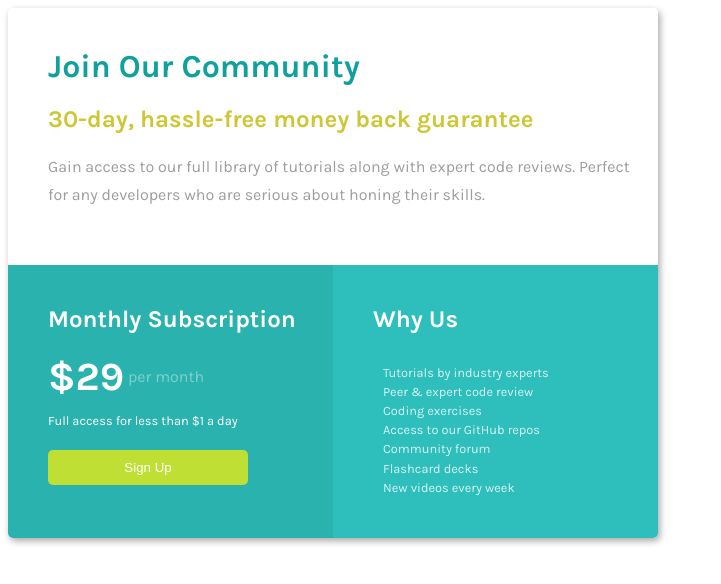
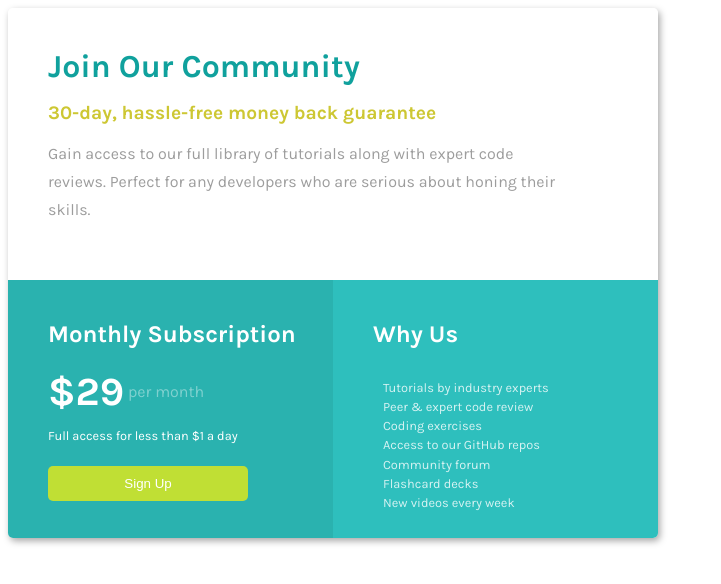
Before and after one commit to SkandaUdupi/Front_end_Mentor, a plain HTML site: page index.html in a window 1280 px wide. Shown: the whole page, without its empty margins (0-721 px from the left). Drawn offline with Linux system fonts and the light colour scheme.

Commit message:
Update style.css

```diff
--- a/style.css
+++ b/style.css
@@ -6,6 +6,7 @@ html {
     border-radius: 5px;
     overflow:hidden;
     margin:0;
+
 }
 h1 {
     margin:0;
@@ -13,24 +14,26 @@ h1 {
 .top-box {
     background-color: #FFFFFF;
     margin:0;
-    padding:40px 20px 40px 40px;
+    padding:40px 10px 40px 40px;
 }
 #title {
     color: #10A19D;
-    font-family: 'Karla', sans-serif;
+
 
 }
 #subtitle {
     color: #CDC733;
+    font-size:larger;
 }
 .top-box p {
     color: #9D9D9D;
-    width: 100%;
+    width: 85%;
     line-height:1.75rem;
-    font-family: 'Karla', sans-serif;
 }
 .bot-container {
     margin:0;
+    display:flex;
+    flex-direction:column;
 }
 .left-box {
     background-color: #2AB2AF;
@@ -38,8 +41,7 @@ h1 {
     padding:20px;
     padding-left:40px;
     color: white;
-    font-family: 'Karla', sans-serif;
-    width:100%;
+
 }
 .left-box h2 {
     margin:0px;
@@ -50,8 +52,7 @@ h1 {
     padding: 20px;
     padding-left:40px;
     color:white;
-    font-family: 'Karla', sans-serif;
-    width:100%;
+
 }
 .desc {
     width:60%;
@@ -74,7 +75,6 @@ h1 {
     display: inline-block;
     margin: 20px auto;
     position: relative;
-    font-family: 'Karla', sans-serif;
 }
 #btn {
     position:relative;
@@ -114,5 +114,12 @@ ul {
   }
   .bot-container {
     display:flex;
+    flex-direction:row;
+  }
+  .left-box {
+    flex-basis:50%;
+  }
+  .right-box {
+    flex-basis:50%;
   }
 }
```
